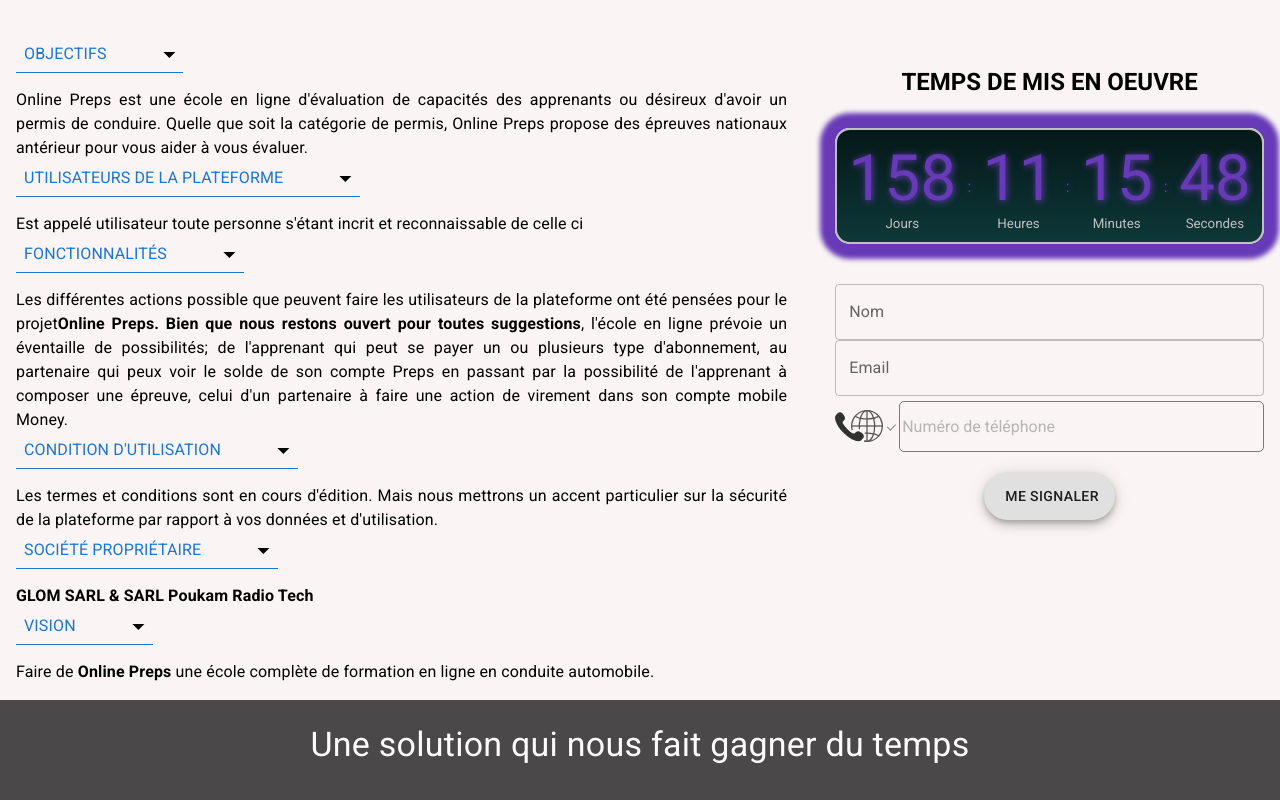
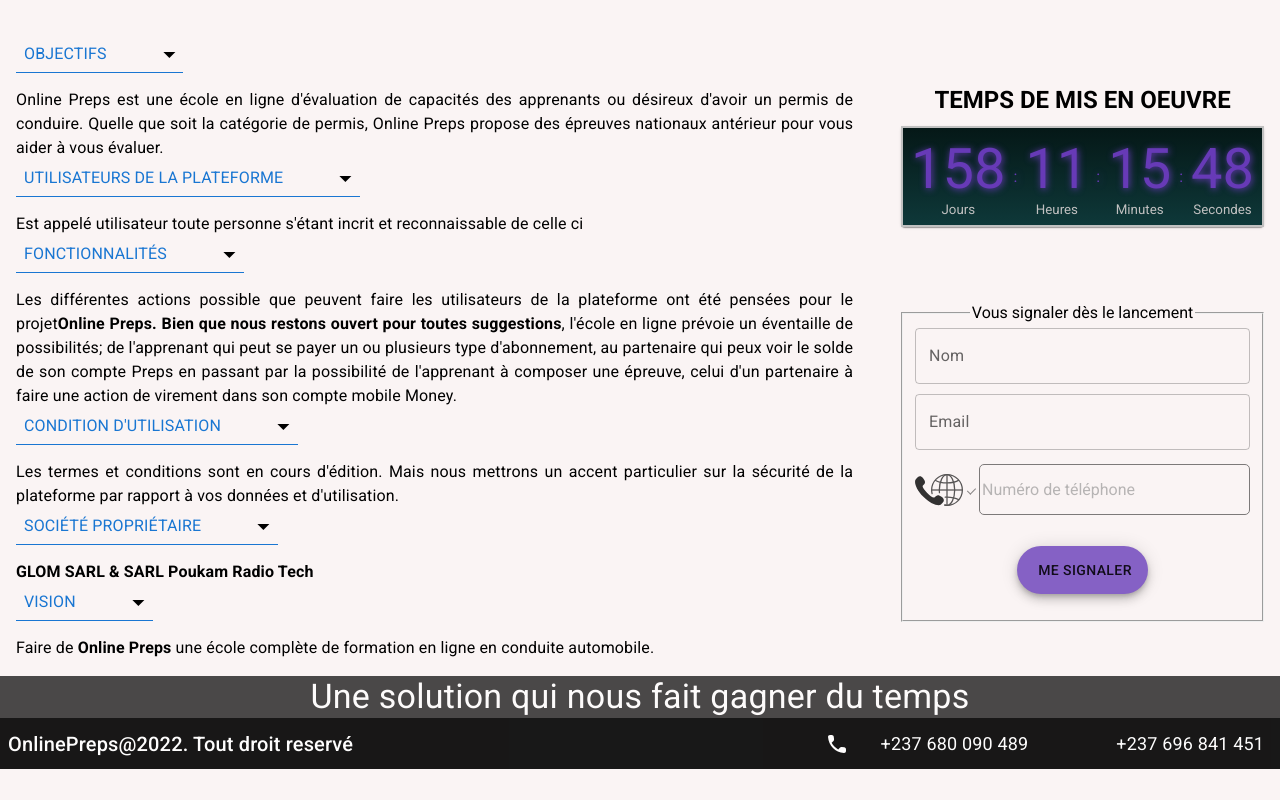
Before and after one commit to Poukam-Pierre/onlineprepsinformation, a React (Create React App) app: page / in a window 1280 px wide. Shown: the part 340-1140 px from the top of the page. After the commit the page ends 1109 px from the top, so only its background shows below. Built offline with nearby package versions, Linux system fonts and the light colour scheme; some icons are missing.

Commit message:
updating onlinepres informations

```diff
--- a/public/index.html
+++ b/public/index.html
@@ -5,7 +5,7 @@
     <meta name="viewport" content="width=device-width, initial-scale=1" />
     <meta
       name="description"
-      content="Web site created using create-react-app"
+      content="Preparez vos examens de permis en ligne sans problème"
     />
     <link
       rel="stylesheet"
@@ -23,7 +23,8 @@
         margin: 0;
       }
     </style>
-    <title>React App</title>
+    <title>Online Preps</title>
+    <link rel="icon" type="image/x-icon" href="./favicon.ico" />
   </head>
   <body>
     <noscript>You need to enable JavaScript to run this app.</noscript>
--- a/src/Component/footer/contact.tsx
+++ b/src/Component/footer/contact.tsx
@@ -4,7 +4,13 @@
 import FacebookRoundedIcon from '@mui/icons-material/FacebookRounded'
 import WhatsappRoundedIcon from '@mui/icons-material/WhatsappRounded'
 import MailRoundedIcon from '@mui/icons-material/MailRounded'
-import { List, ListItem, ListItemIcon, ListItemText } from '@mui/material'
+import {
+  List,
+  ListItem,
+  ListItemIcon,
+  ListItemText,
+  styled,
+} from '@mui/material'
 import { theme } from '../../utils/style/theme'
 
 interface contactInformations {
@@ -33,7 +39,13 @@
 
 function ContactUs() {
   return (
-    <List>
+    <List
+      sx={{
+        display: { xs: 'initial', sm: 'flex' },
+        paddingTop: 0,
+        paddingBottom: 0,
+      }}
+    >
       {contacts.map((contact, index) => (
         <ListItem key={`${index}`}>
           <ListItemIcon sx={{ color: theme.palette.secondary.contrastText }}>
--- a/src/Component/footer/index.tsx
+++ b/src/Component/footer/index.tsx
@@ -1,7 +1,6 @@
 // Made by Poukam Ngamaleu
 
 import ContactUs from './contact'
-import AboutUs from './aboutUs'
 import { Box } from '@mui/system'
 import { Typography } from '@mui/material'
 import { theme } from '../../utils/style/theme'
@@ -11,41 +10,43 @@
   const { t } = useTranslation()
 
   return (
+    <>
       <Box
         sx={{
           backgroundColor: theme.palette.primary.contrastText,
           opacity: '0.7',
           color: 'white',
         }}
-      p={3}
       >
-      <Box
-        display="flex"
-        justifyContent="center"
-        textAlign="center"
-        sx={{ marginBottom: '20px' }}
-      >
+        <Box display="flex" justifyContent="center" textAlign="center">
           <Typography variant="h4">{t('tagline')}</Typography>
         </Box>
+      </Box>
+      <Box
+        sx={{
+          backgroundColor: theme.palette.primary.contrastText,
+          opacity: '0.9',
+          color: 'white',
+        }}
+      >
         <Box
           sx={{
             display: { xs: 'block', sm: 'grid' },
             gridAutoFlow: 'column',
             alignItems: 'center',
-          justifyContent: 'space-evenly',
-          marginBottom: '60px',
+            justifyContent: 'space-between',
+            padding: '0 0 0 8px',
           }}
         >
-        {/* <AboutUs /> */}
+          <Box display="flex" justifyContent="center" textAlign="center">
+            <Typography variant="h6">
+              {`OnlinePreps@${new Date().getFullYear()}`}. {t('copyright')}
+            </Typography>
+          </Box>
           <ContactUs />
         </Box>
-      <Box display="flex" justifyContent="center" textAlign="center">
-        <Typography variant="h6">
-          Copyright {`OnlinePreps@${new Date().getFullYear()}`}.{' '}
-          {t('copyright')}
-        </Typography>
       </Box>
-    </Box>
+    </>
   )
 }
 
--- a/src/Component/rightBar/Clock.css
+++ b/src/Component/rightBar/Clock.css
@@ -8,15 +8,13 @@
     position: relative;
     margin: a;
     display: flex;
-    justify-content: center;
+    justify-content: space-around;
     align-items: center;
     background: linear-gradient(#051817, #0e3839);
     width: 100%;
     color: #673AB7;
     text-shadow: 1px 1px 7px;
-    border-radius: 15px;
     border: 2px solid silver;
-    box-shadow: 0 0 5px 15px;
 }
 
 .clock section {
@@ -24,11 +22,11 @@
     flex-direction: column;
     justify-content: center;
     align-items: center;
-    padding: 0.7rem;
+    padding: 0.5rem;
 }
 
 .clock section p {
-    font-size: 4rem;
+    font-size: 3.5rem;
 }
 .clock section small {
     color: silver;
--- a/src/Component/rightBar/Clock.js
+++ b/src/Component/rightBar/Clock.js
@@ -6,7 +6,7 @@
 
 function Clock({ timerDays, timerHours, timerMinutes, timerSeconds, t }) {
   return (
-    <Box className="container" component={Paper}>
+    <Box className="container" component={Paper} sx={{ borderRaduis: '15px' }}>
       <Fragment>
         <section className="timer-container">
           <section className="timer">
--- a/src/Component/rightBar/index.tsx
+++ b/src/Component/rightBar/index.tsx
@@ -52,13 +52,23 @@
   })
   return (
     <Box
-      flex={2}
       p={2}
       textAlign="center"
-      sx={{ display: 'flex', flexDirection: 'column', gap: '40px' }}
+      sx={{
+        display: 'grid',
+        flexWrap: 'wrap',
+        alignContent: 'space-around',
+        gap: { xs: '15px', sm: 0 },
+      }}
     >
       <Box>
-        <Typography sx={{ padding: '30px', fontWeight: 'bold' }} variant="h5">
+        <Typography
+          sx={{
+            padding: '10px',
+            fontWeight: 'bold',
+          }}
+          variant="h5"
+        >
           {t('death_time')}
         </Typography>
         <Clock
--- a/src/Component/rightBar/personalInf.tsx
+++ b/src/Component/rightBar/personalInf.tsx
@@ -13,7 +13,7 @@
 import { RegistrationForm } from './ShemaYup'
 import 'react-phone-number-input/style.css'
 import { useTranslation } from 'react-i18next'
-// import { con } from '../connexion'
+import { theme } from '../../utils/style/theme'
 
 interface PersolInf {
   nom: string
@@ -56,17 +56,6 @@
         phoneNumber: '',
       },
       onSubmit: (values, { resetForm }) => {
-        // con.connect(function (err: any) {
-        //   if (err) throw err
-        //   alert('Echec de sauvegarde de données personnelles')
-        //   var sql =
-        //     'INSERT INTO internautes(user_name, email, phone_number) VALUES(`{values.name}`, `{values.email}`, `{values.phone}`)'
-        //   con.query(sql, function (err: any, result: any) {
-        //     if (err) throw err
-        //     alert('Données sauvégardées avec succès')
-        //   })
-        // })
-        // console.log(values)
         resetForm()
       },
       validationSchema: RegistrationForm,
@@ -74,10 +63,15 @@
 
   const { t } = useTranslation()
   return (
+    <fieldset>
+      <legend>Vous signaler dès le lancement</legend>
       <Box
         component="form"
         onSubmit={handleSubmit}
-      sx={{ display: 'grid', gap: '10ps' }}
+        sx={{
+          display: 'grid',
+          gap: '10px',
+        }}
       >
         <Styledtextfield
           id="outlined-basic"
@@ -107,7 +101,9 @@
         />
         <StylePhoneNumber
           value={values.phoneNumber}
-        onChange={(number) => setFieldValue(`phoneNumber`, number?.toString())}
+          onChange={(number) =>
+            setFieldValue(`phoneNumber`, number?.toString())
+          }
           placeholder={t('phone_number')}
         />
         {errors.phoneNumber && touched.phoneNumber ? (
@@ -116,16 +112,20 @@
           ''
         )}
         <Box display="flex" justifyContent="center" p={2}>
-        <Fab variant="extended" aria-label="add" type="submit">
+          <Fab
+            variant="extended"
+            aria-label="add"
+            type="submit"
+            sx={{ bgcolor: theme.palette.primary.light }}
+          >
             <Typography variant="button" paddingLeft="5px">
               {t('btn_submit')}
             </Typography>
           </Fab>
         </Box>
       </Box>
+    </fieldset>
   )
 }
 
-// var sql ="INSERT INTO internautes(user_name, email, phone_number) VALUES(`{values.name}`, `{values.email}`, `{values.phone}`)"
-
 export default FormInf
```
Also changed, not shown: src/Component/footer/aboutUs.tsx (deleted, +0 -45 lines), 1 other file (tests, documents, lock files or other folders). Lines whose indentation alone changed are shown as unchanged.
